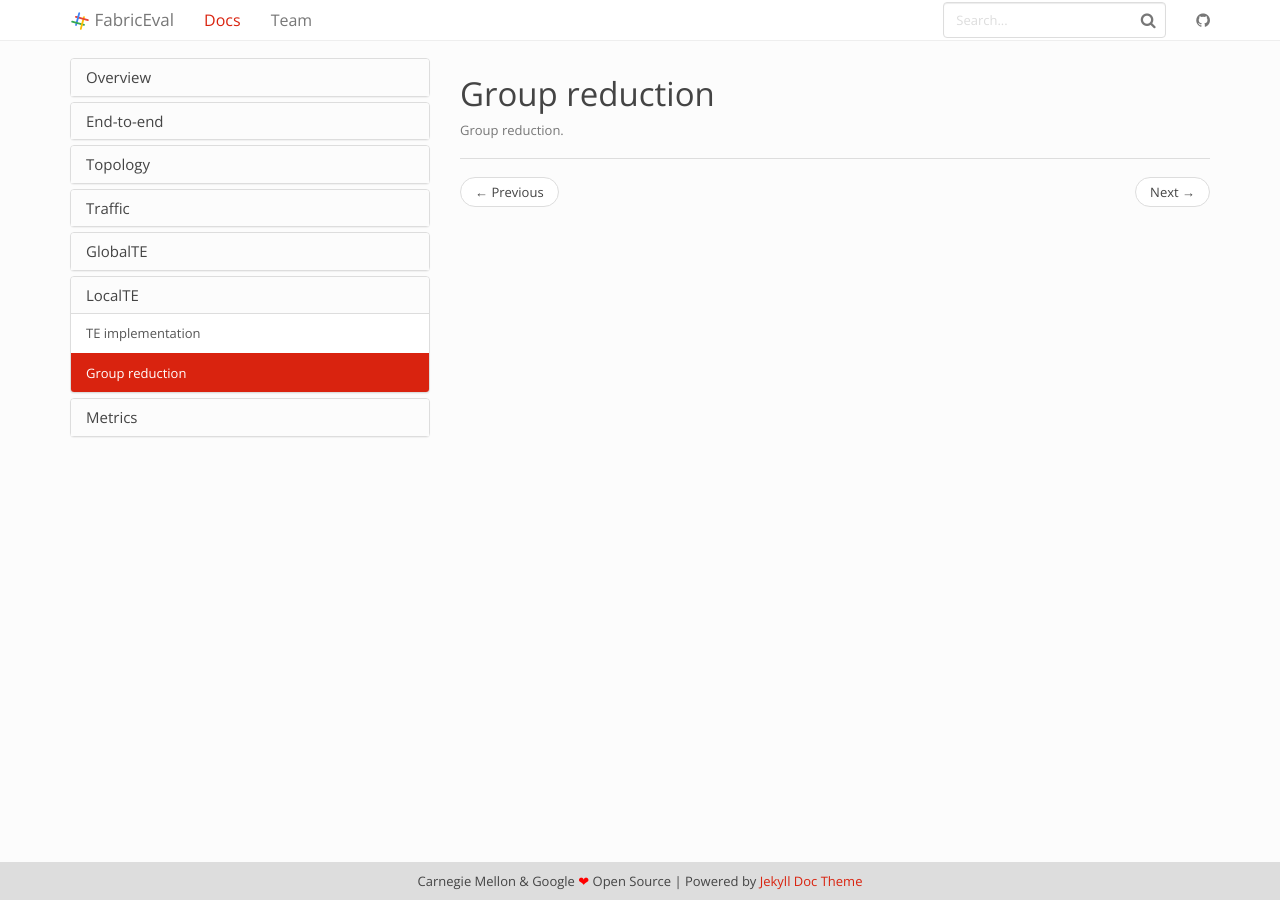
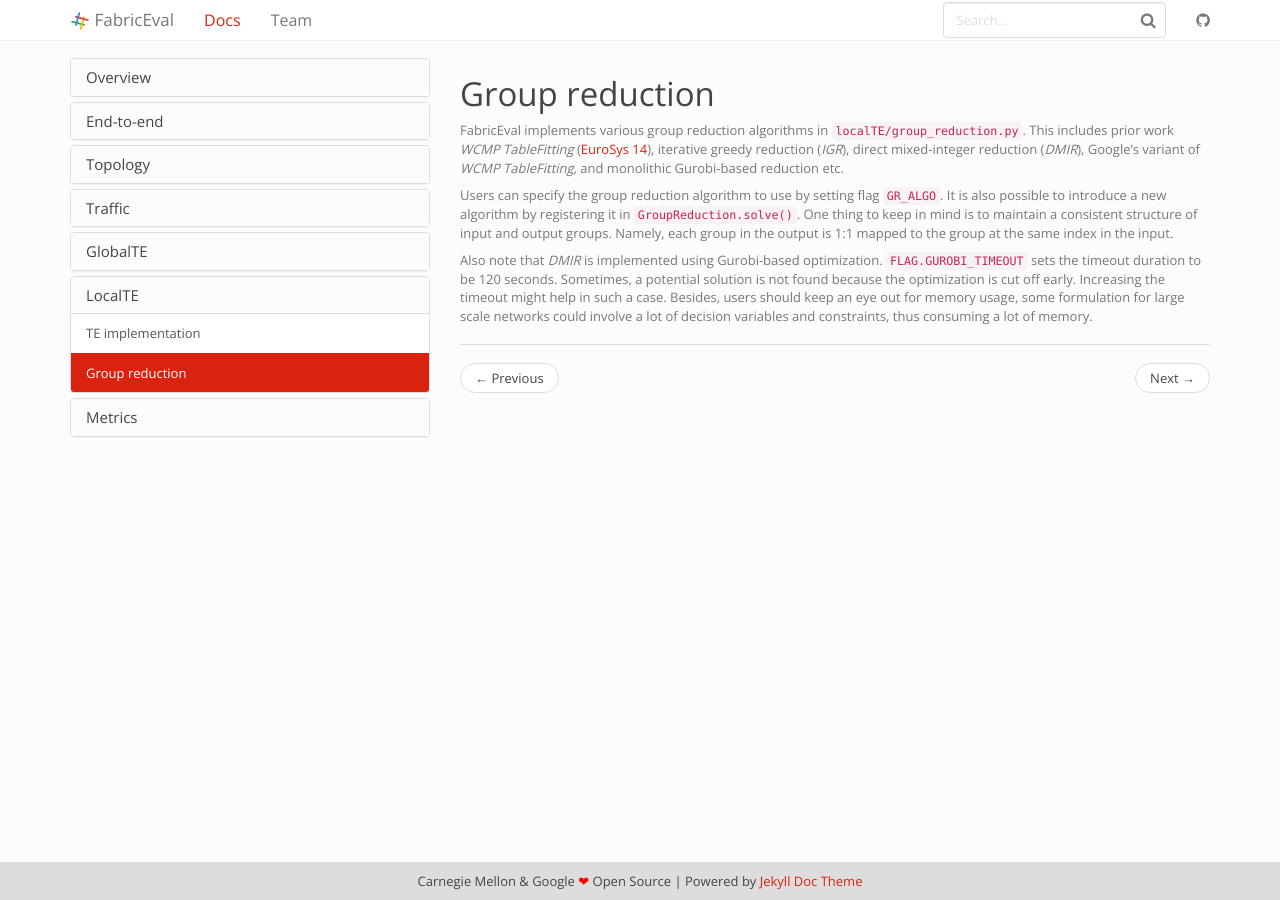
Before and after one commit to shuoshuc/FabricEval, a Jekyll site: the page built from docs/_docs/localte/group-reduction.md, in a window 1280 px wide. Built offline with Jekyll 4.4.1, drawn with Linux system fonts in a browser that asks for light colours.

Commit message:
Write group reduction.

```diff
--- a/docs/_docs/localte/group-reduction.md
+++ b/docs/_docs/localte/group-reduction.md
@@ -3,4 +3,20 @@ title: Group reduction
 permalink: /docs/group-reduction/
 ---
 
-Group reduction.
+FabricEval implements various group reduction algorithms in `localTE/group_reduction.py`.
+This includes prior work *WCMP TableFitting* ([EuroSys 14](https://dl.acm.org/doi/abs/10.1145/2592798.2592803)),
+iterative greedy reduction (*IGR*), direct mixed-integer reduction (*DMIR*), Google's
+variant of *WCMP TableFitting*, and monolithic Gurobi-based reduction etc.
+
+Users can specify the group reduction algorithm to use by setting flag `GR_ALGO`.
+It is also possible to introduce a new algorithm by registering it in `GroupReduction.solve()`.
+One thing to keep in mind is to maintain a consistent structure of input and output
+groups. Namely, each group in the output is 1:1 mapped to the group at the same
+index in the input.
+
+Also note that *DMIR* is implemented using Gurobi-based optimization. `FLAG.GUROBI_TIMEOUT`
+sets the timeout duration to be 120 seconds. Sometimes, a potential solution is
+not found because the optimization is cut off early. Increasing the timeout might
+help in such a case. Besides, users should keep an eye out for memory usage, some
+formulation for large scale networks could involve a lot of decision variables
+and constraints, thus consuming a lot of memory.
```
